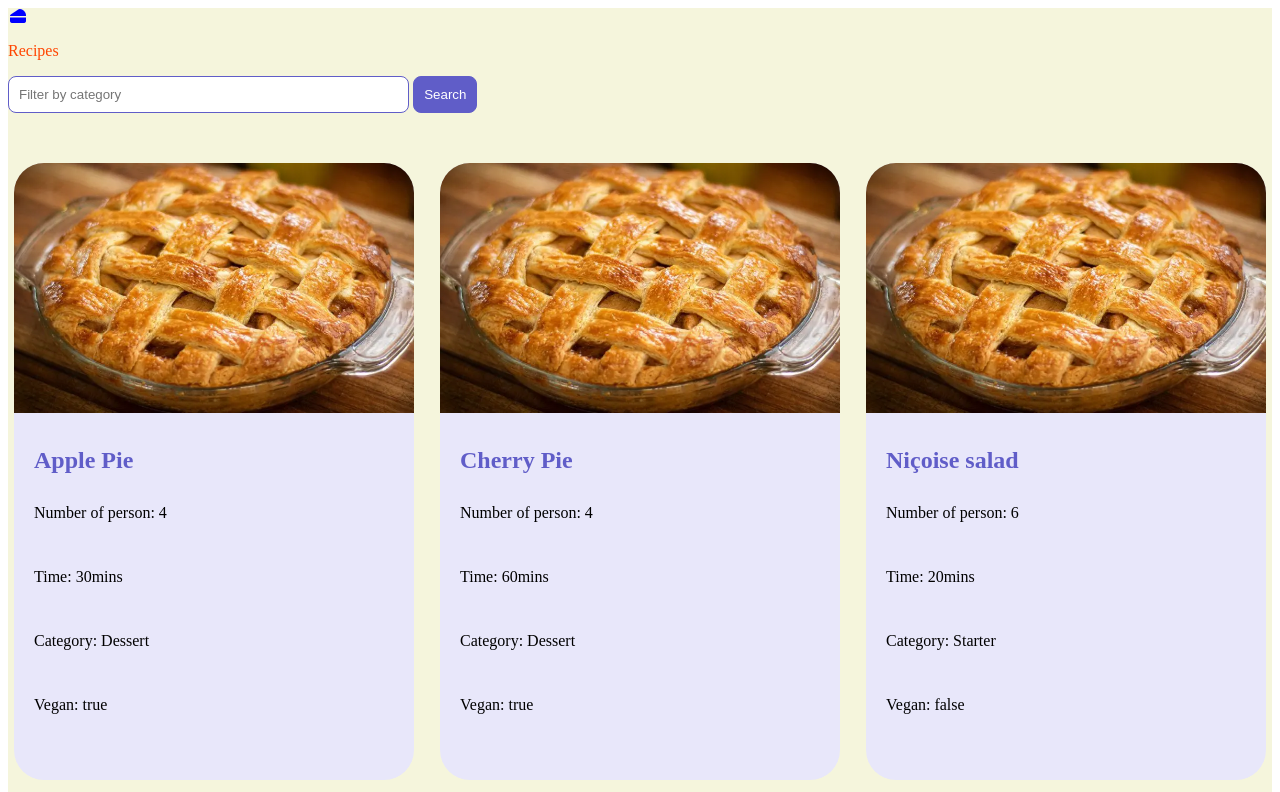
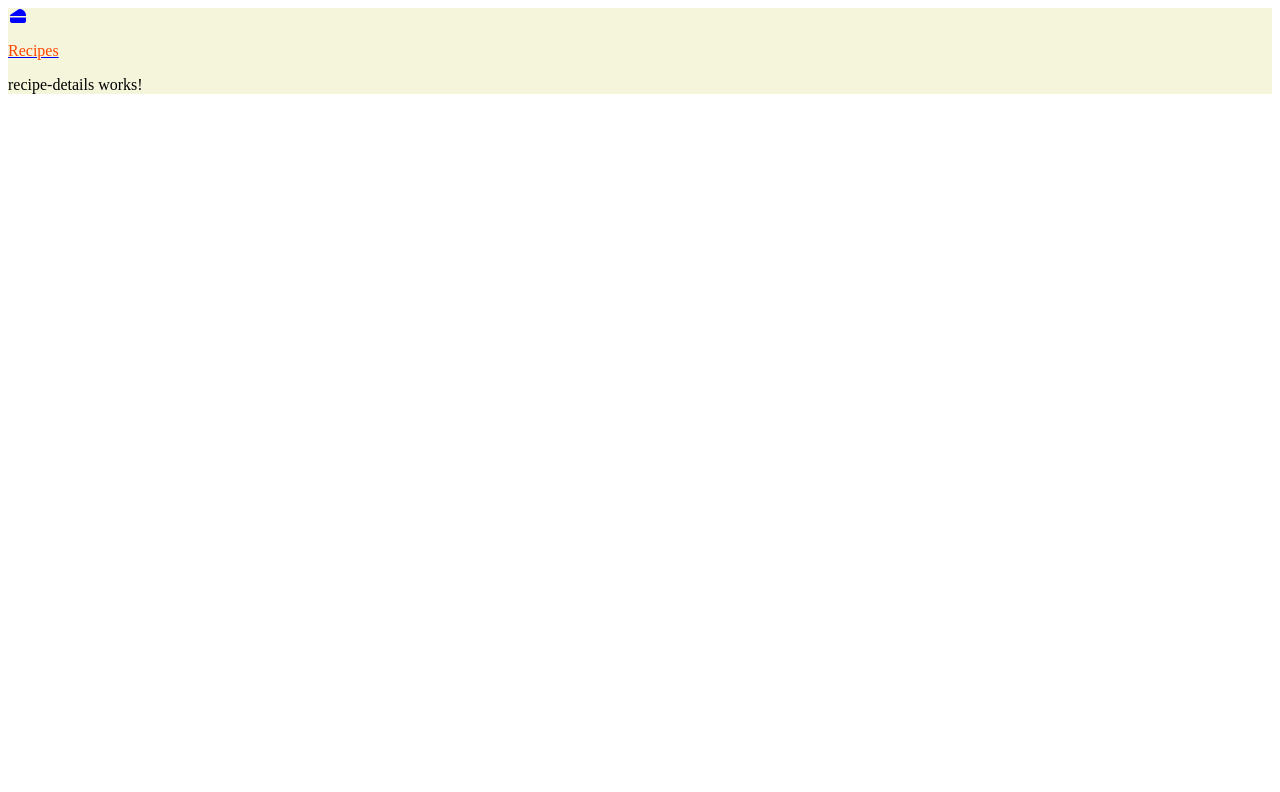
Before and after one commit to RmNLcN/test-angular-app-recipes, an Angular app: page /recipe/0 in a window 1280 px wide. Before the commit this address led to /. Shown: the top 792 px of the page. Built offline with nearby package versions, Linux system fonts and the light colour scheme.

Commit message:
Add routing to project

```diff
--- a/src/app/app.html
+++ b/src/app/app.html
@@ -1,9 +1,13 @@
 <main>
-  <header class="brand-name">
-    <i alt="Logo" aria-hidden="true" class="fa-solid fa-cheese brand-logo"></i>
-    <p>Recipes</p>
-  </header>
+  <a [routerLink]="['/']">
+    <header class="brand-name">
+      <i alt="Logo" aria-hidden="true" class="fa-solid fa-cheese brand-logo"></i>
+      <p>Recipes</p>
+    </header>
+  </a>
+
   <section class="content">
-    <app-recipe />
+    <!-- <app-recipe /> -->
+     <router-outlet />
   </section>
 </main>
--- a/src/app/app.routes.ts
+++ b/src/app/app.routes.ts
@@ -1,3 +1,12 @@
 import { Routes } from '@angular/router';
+import { Recipe } from './recipe/recipe';
+import { RecipeDetails } from './recipe-details/recipe-details';
 
-export const routes: Routes = [];
+export const routes: Routes = [
+    // Home page
+    { path: '', component: Recipe, title: 'Recipes page'},
+    // Recipe details page
+    { path: 'recipe/:id', component: RecipeDetails, title: 'Recipe details'},
+    // Unknown page -> Home page
+    { path: '**', redirectTo: '' }
+];
--- a/src/app/app.ts
+++ b/src/app/app.ts
@@ -1,10 +1,10 @@
 import { Component, signal } from '@angular/core';
-import { RouterOutlet } from '@angular/router';
+import { RouterLink, RouterOutlet } from '@angular/router';
 import { Recipe } from './recipe/recipe';
 
 @Component({
   selector: 'app-root',
-  imports: [RouterOutlet, Recipe],
+  imports: [RouterLink, RouterOutlet, Recipe],
   templateUrl: './app.html',
   styleUrl: './app.css'
 })
--- a/src/app/recipe-type/recipe-type.html
+++ b/src/app/recipe-type/recipe-type.html
@@ -5,4 +5,5 @@
     <p class="listing-body">Time: {{ recipeType().time }}mins</p>
     <p class="listing-body">Category: {{ recipeType().category }}</p>
     <p class="listing-body">Vegan: {{ recipeType().vegan }}</p>
+    <a [routerLink]="['/recipe', recipeType().id]">See more</a>
 </section>
--- a/src/app/recipe-type/recipe-type.ts
+++ b/src/app/recipe-type/recipe-type.ts
@@ -1,9 +1,10 @@
 import { Component, input } from '@angular/core';
 import { RecipeTypeInfos } from '../recipetype';
+import { RouterLink } from "@angular/router";
 
 @Component({
   selector: 'app-recipe-type',
-  imports: [],
+  imports: [RouterLink],
   templateUrl: './recipe-type.html',
   styleUrl: './recipe-type.css',
 })
```
